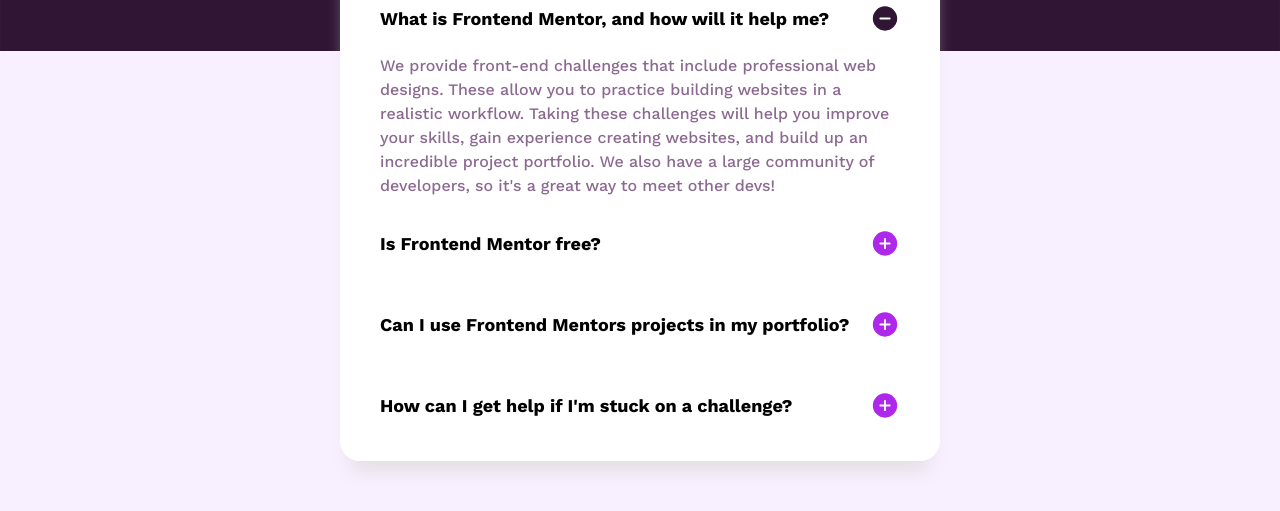
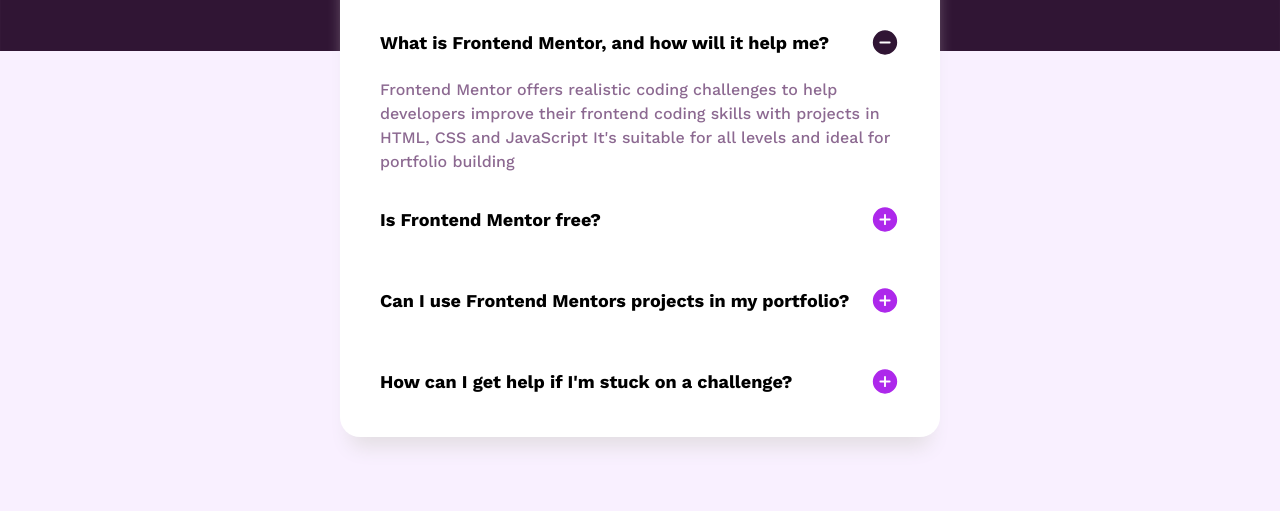
Before and after one commit to AhmedHamdy146/FAQ-accordion, a plain HTML site: page index.html in a window 1280 px wide. Shown: the part 233-744 px from the top of the page. Drawn offline with Linux system fonts and the light colour scheme.

Commit message:
update text

```diff
--- a/index.html
+++ b/index.html
@@ -43,12 +43,10 @@
               <img src="./assets/images/icon-plus.svg" alt="" />
             </div>
             <p class="answer">
-              We provide front-end challenges that include professional web
-              designs. These allow you to practice building websites in a
-              realistic workflow. Taking these challenges will help you improve
-              your skills, gain experience creating websites, and build up an
-              incredible project portfolio. We also have a large community of
-              developers, so it's a great way to meet other devs!
+              Frontend Mentor offers realistic coding challenges to help
+              developers improve their frontend coding skills with projects in
+              HTML, CSS and JavaScript It's suitable for all levels and ideal
+              for portfolio building
             </p>
           </div>
           <div class="ques">
```
